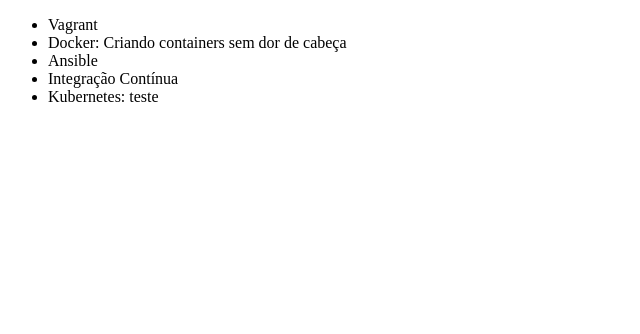
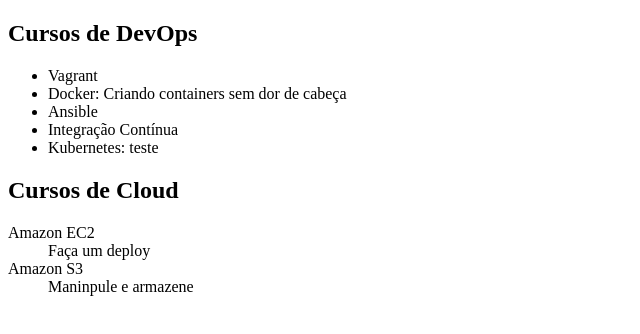
Before and after one commit to sergiolemos/alura-git-e-github, a plain HTML site: page index.html in a window 1280 px wide. Shown: the whole page, without its empty margins (0-640 px from the left). Drawn offline with Linux system fonts and the light colour scheme.

Commit message:
criando cursos de cloud

```diff
--- a/index.html
+++ b/index.html
@@ -8,6 +8,7 @@
 </head>
 
 <body>
+    <h2>Cursos de DevOps</h2>
     <ul>
         <li>Vagrant</li>
         <li>Docker: Criando containers sem dor de cabeça</li>
@@ -15,6 +16,16 @@
         <li>Integração Contínua</li>
         <li>Kubernetes: teste</li>
     </ul>
+
+    <h2>Cursos de Cloud</h2>
+
+    <dl>
+        <dt>Amazon EC2</dt>
+        <dd>Faça um deploy</dd>
+
+        <dt>Amazon S3</dt>
+        <dd>Maninpule e armazene</dd>
+    </dl>
 </body>
 
 </html>
```
